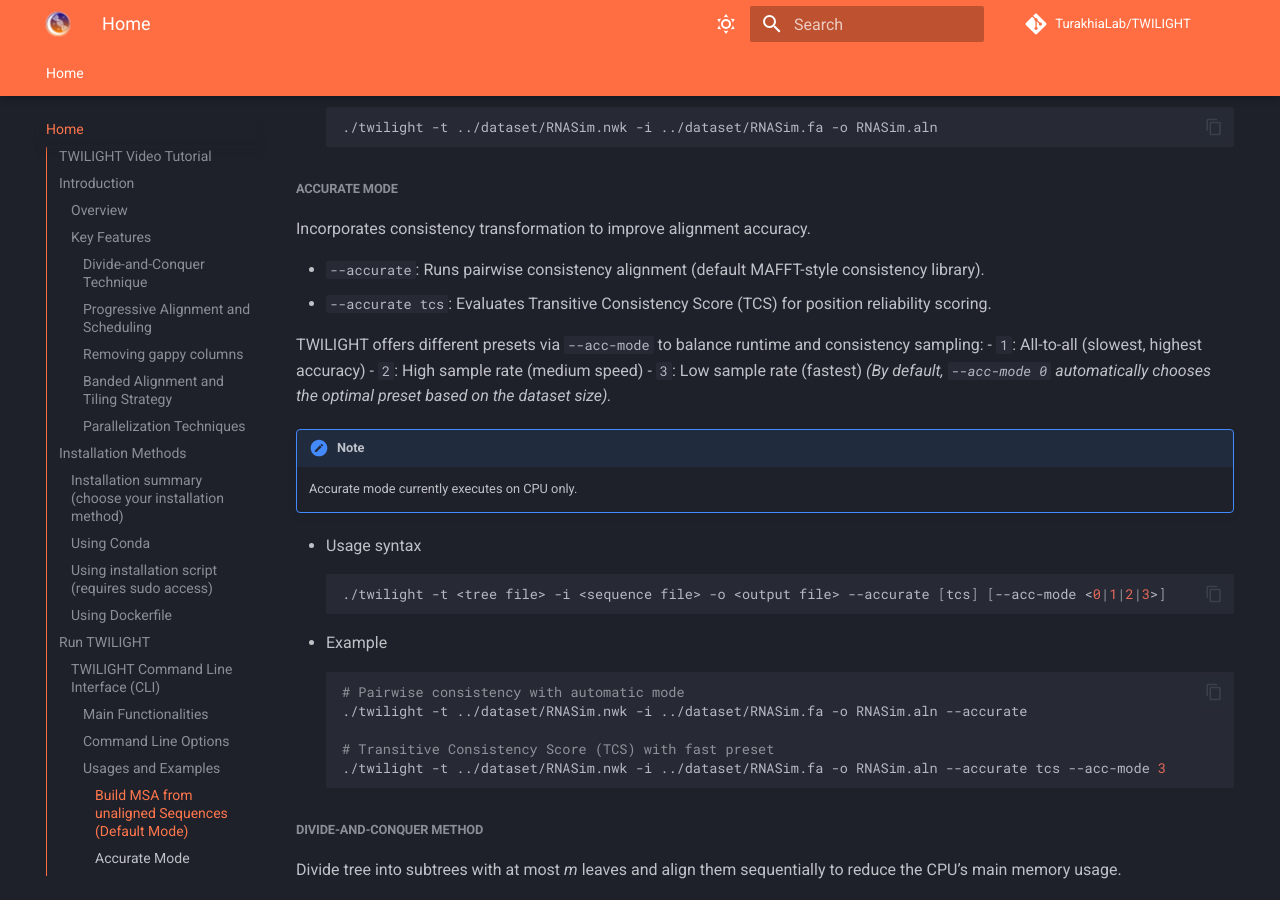
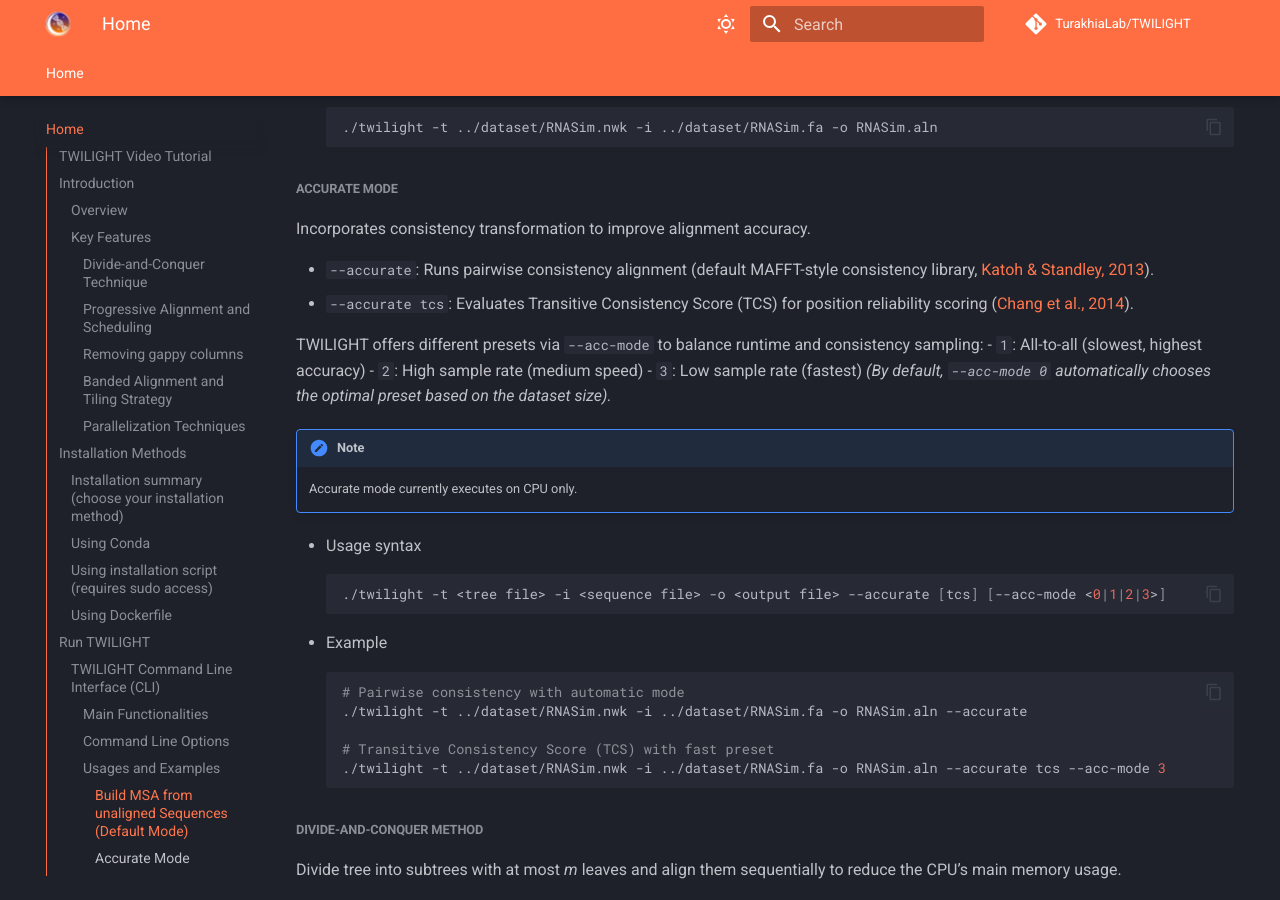
Before and after one commit to TurakhiaLab/TWILIGHT, an MkDocs documentation site: the page built from docs/index.md, in a window 1280 px wide and 900 px high, scrolled down 10993 px. Built offline with MkDocs 1.6.1 and Material for MkDocs 9.7.7, drawn with Linux system fonts in a browser that asks for light colours; comment, search, counter and statistics services are not loaded.

Commit message:
add ref for consistency

```diff
--- a/docs/index.md
+++ b/docs/index.md
@@ -296,8 +296,8 @@
 ##### <a name="accurate"></a> **Accurate Mode**
 Incorporates consistency transformation to improve alignment accuracy.
 
-- `--accurate`: Runs pairwise consistency alignment (default MAFFT-style consistency library).
-- `--accurate tcs`: Evaluates Transitive Consistency Score (TCS) for position reliability scoring.
+- `--accurate`: Runs pairwise consistency alignment (default MAFFT-style consistency library, [Katoh & Standley, 2013](https://doi.org/10.1093/molbev/mst010)).
+- `--accurate tcs`: Evaluates Transitive Consistency Score (TCS) for position reliability scoring ([Chang et al., 2014](https://doi.org/10.1093/molbev/msu117)).
 
 TWILIGHT offers different presets via `--acc-mode` to balance runtime and consistency sampling:
 - `1`: All-to-all (slowest, highest accuracy)
```
